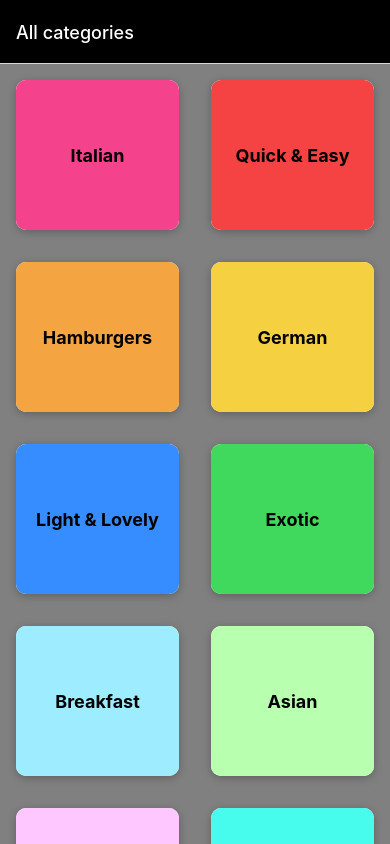
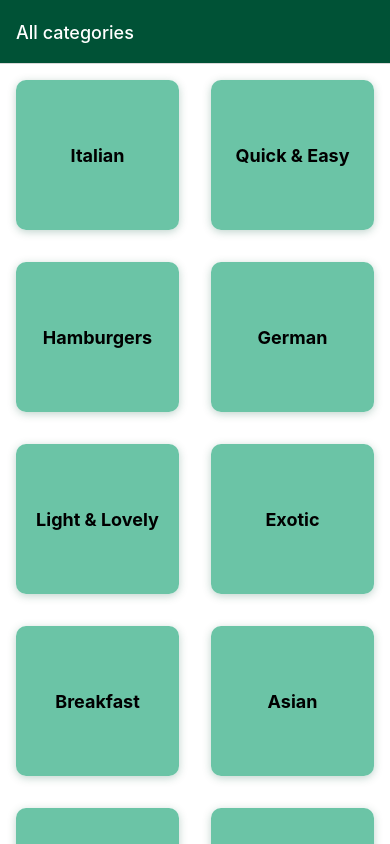
Before and after one commit to Elena-Weber/recipes, a React Native app: screen / in a window 390 px wide. Built offline with nearby package versions, Linux system fonts and the light colour scheme.

Commit message:
change colors"

```diff
--- a/App.js
+++ b/App.js
@@ -15,9 +15,9 @@ export default function App() {
         <Stack.Navigator
         // applies to all screens by default
           screenOptions={{
-              headerStyle: {backgroundColor: 'black'},
+              headerStyle: {backgroundColor: '#005236'},
               headerTintColor: 'white',
-              contentStyle: {backgroundColor: 'gray'}
+              contentStyle: {backgroundColor: 'white'}
             }}
         >
           <Stack.Screen
--- a/components/CategoryGridTile.js
+++ b/components/CategoryGridTile.js
@@ -5,7 +5,7 @@ function CategoryGridTile({title, color, whenPressed}) { // destructuring props
     return (
         <View style={styles.card}>
             <Pressable
-                android_ripple={{color: '#ccc'}}
+                android_ripple={{color: '#005236'}}
                 style={({pressed}) => [styles.container, pressed ? styles.containerPressed : null]}
                 onPress={whenPressed}
             >
@@ -30,7 +30,7 @@ const styles = StyleSheet.create({
         overflow: Platform.OS === 'android' ? 'hidden' : 'visible',
         elevation: 4, // shadow on Android
         backgroundColor: 'white', // everything below this one is for shadow on Apple, including this bg color
-        shadowColor: 'black',
+        shadowColor: '#005236',
         shadowOpacity: 0.25,
         shadowOffset: {width:0, height: 2},
         shadowRadius: 8,
--- a/components/Meal.js
+++ b/components/Meal.js
@@ -15,7 +15,7 @@ function Meal({ id, title, imageUrl, duration, complexity, affordability }) { //
     return (
         <View style={styles.mealItem}>
             <Pressable
-                android_ripple={{ color: '#ccc' }}
+                android_ripple={{ color: '#005236' }}
                 style={({ pressed }) => (pressed ? styles.buttonPressed : null)}
                 onPress={mealPicPressHandler}
             >
@@ -34,17 +34,6 @@ function Meal({ id, title, imageUrl, duration, complexity, affordability }) { //
                         affordability={affordability}
                         complexity={complexity}
                     />
-                    {/* <View style={styles.details}>
-                        <Text style={styles.detailItem}>
-                            {duration}m
-                        </Text>
-                        <Text style={styles.detailItem}>
-                            {complexity.toUpperCase()}
-                        </Text>
-                        <Text style={styles.detailItem}>
-                            {affordability.toUpperCase()}
-                        </Text>
-                    </View> */}
                 </View>
             </Pressable>
         </View>
@@ -60,7 +49,7 @@ const styles = StyleSheet.create({
         overflow: Platform.OS === 'android' ? 'hidden' : 'visible',
         backgroundColor: 'white',
         elevation: 4,
-        shadowColor: 'black',
+        shadowColor: '#005236',
         shadowOpacity: 0.25,
         shadowOffset: { width: 0, height: 2 },
         shadowRadius: 8,
@@ -81,15 +70,6 @@ const styles = StyleSheet.create({
         textAlign: 'center',
         fontSize: 18,
         margin: 8,
+        color: '#20686c',
     },
-    // details: {
-    //     flexDirection: 'row',
-    //     alignItems: 'center',
-    //     justifyContent: 'center',
-    //     padding: 8,
-    // },
-    // detailItem: {
-    //     marginHorizontal: 4,
-    //     fontSize: 12,
-    // },
 });
--- a/components/MealData.js
+++ b/components/MealData.js
@@ -28,5 +28,6 @@ const styles = StyleSheet.create({
     detailItem: {
         marginHorizontal: 4,
         fontSize: 12,
+        color: '#005236'
     },
 })
--- a/components/MealDetails/List.js
+++ b/components/MealDetails/List.js
@@ -19,10 +19,10 @@ const styles = StyleSheet.create({
         paddingVertical: 4,
         marginVertical: 4,
         marginHorizontal: 12,
-        backgroundColor: 'pink',
+        backgroundColor: '#fe982a',
     },
     itemText: {
-        color: 'lightBlue',
+        color: 'black',
         textAlign: 'center',
     }
 })
--- a/components/MealDetails/Subtitle.js
+++ b/components/MealDetails/Subtitle.js
@@ -12,7 +12,7 @@ export default Subtitle;
 
 const styles = StyleSheet.create({
     subtitle: {
-        color: 'yellow',
+        color: '#005236',
         fontSize: 18,
         fontWeight: 'bold',
         textAlign: 'center',
@@ -21,7 +21,7 @@ const styles = StyleSheet.create({
         padding: 6,
         marginVertical: 4,
         marginHorizontal: 12,
-        borderBottomColor: 'yellow',
+        borderBottomColor: '#bc4f07',
         borderBottomWidth: 2,
     }
 })
--- a/data/dummy-data.js
+++ b/data/dummy-data.js
@@ -2,16 +2,16 @@ import Category from '../models/category';
 import Meal from '../models/meal';
 
 export const CATEGORIES = [
-  new Category('c1', 'Italian', '#f5428d'),
-  new Category('c2', 'Quick & Easy', '#f54242'),
-  new Category('c3', 'Hamburgers', '#f5a442'),
-  new Category('c4', 'German', '#f5d142'),
-  new Category('c5', 'Light & Lovely', '#368dff'),
-  new Category('c6', 'Exotic', '#41d95d'),
-  new Category('c7', 'Breakfast', '#9eecff'),
-  new Category('c8', 'Asian', '#b9ffb0'),
-  new Category('c9', 'French', '#ffc7ff'),
-  new Category('c10', 'Summer', '#47fced')
+  new Category('c1', 'Italian', '#6bc4a6'),
+  new Category('c2', 'Quick & Easy', '#6bc4a6'),
+  new Category('c3', 'Hamburgers', '#6bc4a6'),
+  new Category('c4', 'German', '#6bc4a6'),
+  new Category('c5', 'Light & Lovely', '#6bc4a6'),
+  new Category('c6', 'Exotic', '#6bc4a6'),
+  new Category('c7', 'Breakfast', '#6bc4a6'),
+  new Category('c8', 'Asian', '#6bc4a6'),
+  new Category('c9', 'French', '#6bc4a6'),
+  new Category('c10', 'Summer', '#6bc4a6')
 ];
 
 export const MEALS = [
--- a/screens/MealDetails.js
+++ b/screens/MealDetails.js
@@ -49,10 +49,10 @@ const styles = StyleSheet.create({
         fontSize: 24,
         margin: 8,
         textAlign: 'center',
-        color: 'white',
+        color: '#20686c',
     },
     detailsText: {
-        color: 'white',
+        color: '#005236',
     },
     container: {
         alignItems: 'center',
```
